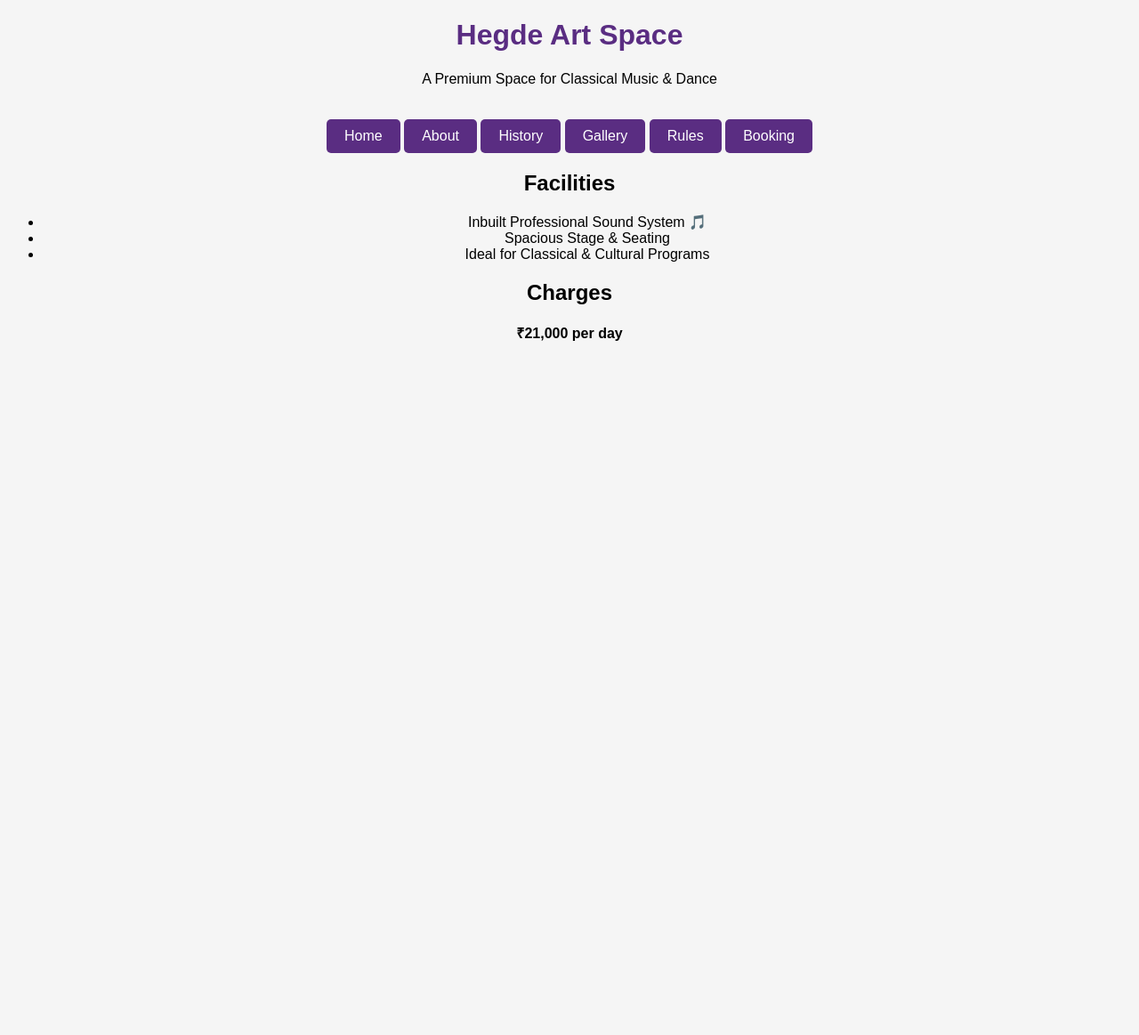
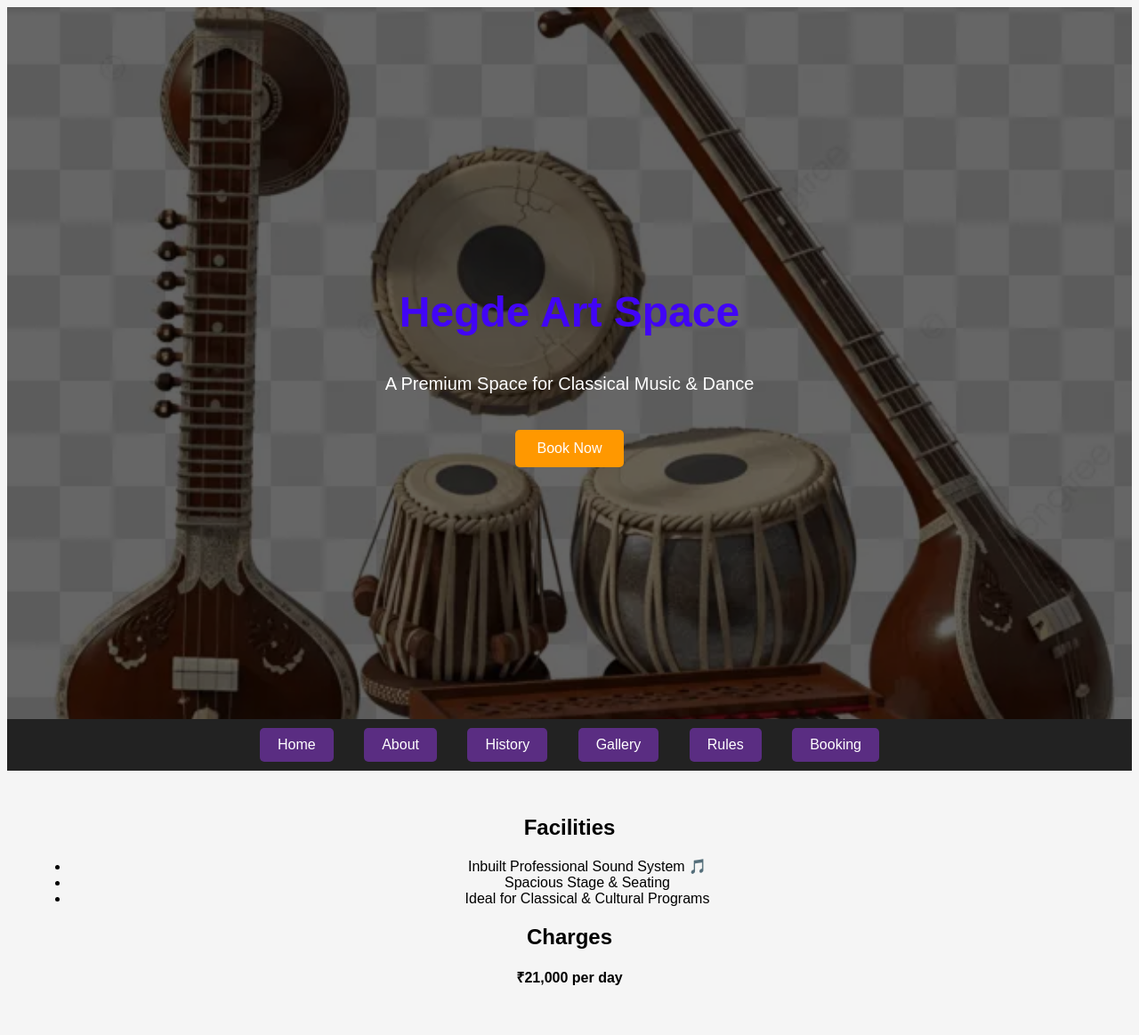
Before and after one commit to Hegdesubrahmanya/Hegde_art_space, a Flask app: page / in a window 1280 px wide. Shown: the whole page at 89% size. Before the commit the page ends 383 px from the top, so only its background shows below. Run offline with Flask 3, Linux system fonts and the light colour scheme.

Commit message:
Add homepage background image and update styling

```diff
--- a/static/style.css
+++ b/static/style.css
@@ -5,7 +5,7 @@ body {
 }
 
 h1 {
-    color: #5a2d82;
+    color: #4105f6;
 }
 
 a {
@@ -17,3 +17,57 @@ a {
     text-decoration: none;
     border-radius: 5px;
 }
+
+/* HERO SECTION */
+.hero {
+    height: 100vh;
+    background-image: url("images/home.jpg");
+    background-size: cover;
+    background-position: center;
+}
+
+.overlay {
+    background: rgba(0, 0, 0, 0.6);
+    height: 100%;
+    color: white;
+    display: flex;
+    flex-direction: column;
+    justify-content: center;
+    align-items: center;
+    text-align: center;
+}
+
+.overlay h1 {
+    font-size: 48px;
+}
+
+.overlay p {
+    font-size: 20px;
+    margin: 10px 0 20px;
+}
+
+.btn {
+    background: #ff9800;
+    padding: 12px 25px;
+    color: white;
+    text-decoration: none;
+    border-radius: 5px;
+}
+
+/* NAVBAR */
+.navbar {
+    background: #222;
+    padding: 10px;
+    text-align: center;
+}
+
+.navbar a {
+    color: white;
+    margin: 0 15px;
+    text-decoration: none;
+}
+
+/* CONTENT */
+.content {
+    padding: 30px;
+}
--- a/templates/index.html
+++ b/templates/index.html
@@ -6,10 +6,17 @@
 </head>
 <body>
 
+<!-- HERO / WALLPAPER SECTION -->
+<div class="hero">
+    <div class="overlay">
         <h1>Hegde Art Space</h1>
         <p>A Premium Space for Classical Music & Dance</p>
+        <a href="/booking" class="btn">Book Now</a>
+    </div>
+</div>
 
-<nav>
+<!-- NAVIGATION -->
+<nav class="navbar">
     <a href="/">Home</a>
     <a href="/about">About</a>
     <a href="/history">History</a>
@@ -18,6 +25,8 @@
     <a href="/booking">Booking</a>
 </nav>
 
+<!-- MAIN CONTENT -->
+<div class="content">
     <h2>Facilities</h2>
     <ul>
         <li>Inbuilt Professional Sound System 🎵</li>
@@ -27,6 +36,7 @@
 
     <h2>Charges</h2>
     <p><b>₹21,000 per day</b></p>
+</div>
 
 </body>
 </html>
```
Also changed, not shown: style.css (+54 -0 lines), static/images/home.jpg (added). Lines whose indentation alone changed are shown as unchanged.
